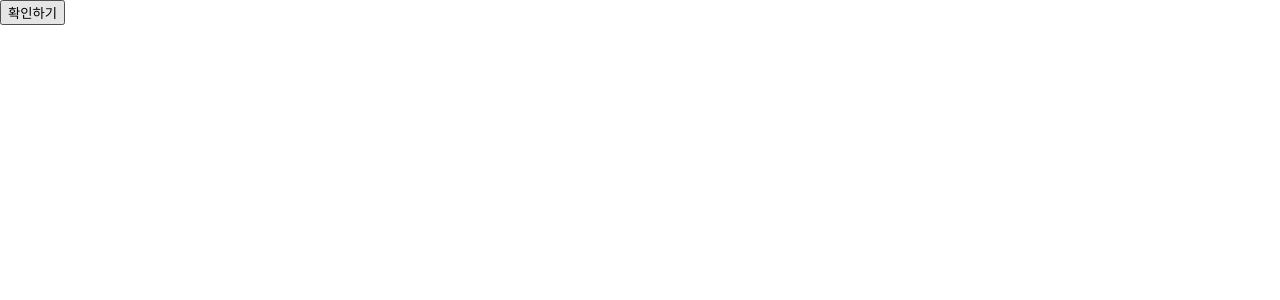
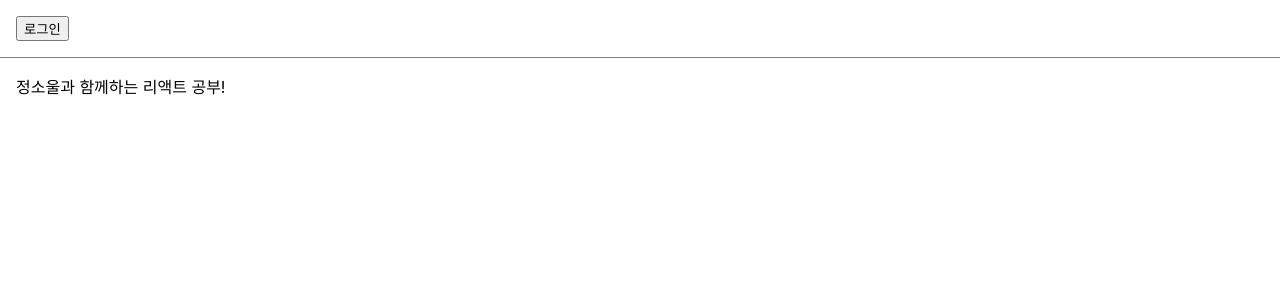
Before and after one commit to soul071213/react_study, a React (Create React App) app: page / in a window 1280 px wide. Shown: the top 300 px of the page. Built offline with nearby package versions, Linux system fonts and the light colour scheme.

Commit message:
chapter 09

```diff
--- /dev/null
+++ b/src/chapter09/LandingPage.jsx
@@ -0,0 +1,27 @@
+import React,{ useState} from "react";
+import Toobar from "./Toobar";
+
+function LandingPage(props){
+    const [isLoggedIn,setIsLoggedIn] = useState(false);
+
+    const onClickLogin = ()=>{
+        setIsLoggedIn(true);
+    };
+
+    const onClickLogout=()=>{
+        setIsLoggedIn(false);
+    }
+
+    return (
+        <div>
+            <Toobar
+                isLoggedIn={isLoggedIn}
+                onClickLogin={onClickLogin}
+                onClickLogout={onClickLogout}
+            ></Toobar>
+            <div style={{padding:16}}>정소울과 함께하는 리액트 공부!</div>
+        </div>
+    )
+}
+
+export default LandingPage;
--- /dev/null
+++ b/src/chapter09/Toobar.jsx
@@ -0,0 +1,28 @@
+import React from "react";
+
+const style={
+    wrapper : {
+        padding:16,
+        display:"flex",
+        flexDirection:"row",
+        borderBottom:"1px solid grey"
+    },
+    greeting:{
+        marginRight:8
+    }
+};
+
+export default function Toolbar(props){
+    const {isLoggedIn,onClickLogin,onClickLogout}=props;
+
+    return (
+        <div style={style.wrapper}>
+            {isLoggedIn&&<span style={style.greeting}>환영합니다.</span>}
+            {isLoggedIn?(
+                <button onClick={onClickLogout}>로그아웃</button>
+            ):(
+                <button onClick={onClickLogin}>로그인</button>
+            )}
+        </div>
+    );
+}
--- a/src/index.js
+++ b/src/index.js
@@ -2,11 +2,11 @@ import React from 'react';
 import ReactDOM from 'react-dom/client';
 import './index.css';
 import reportWebVitals from './reportWebVitals';
-import ConfirmButton from './chapter08/ConfirmButton';
+import LandingPage from './chapter09/LandingPage';
 
 const root = ReactDOM.createRoot(document.getElementById('root'));
 root.render(
-  <ConfirmButton />
+  <LandingPage />
 );
 
 reportWebVitals();
```
Also changed, not shown: src/chapter09/button.tsx (added, +17 -0 lines), src/chapter09/element_variables.tsx (added, +61 -0 lines).
